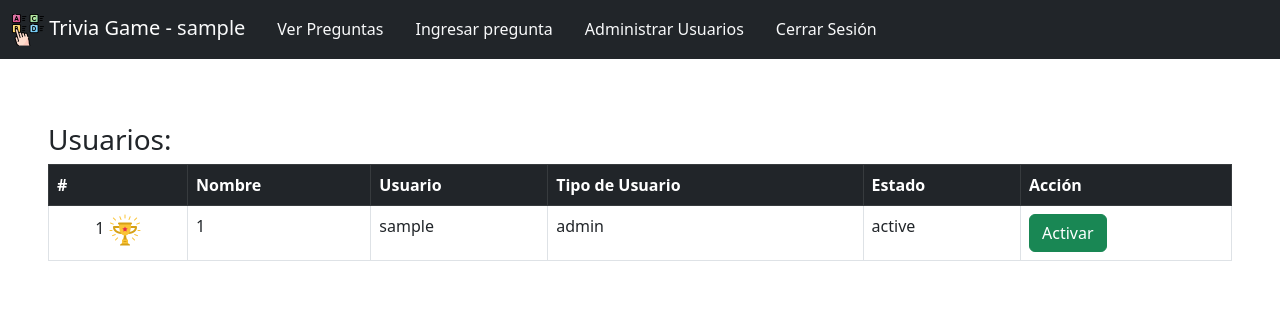
After one commit to JaccN7/TriviaGame, a Node project: template views/adminWatchUsers.ejs in a window 1280 px wide. The commit adds this page. Shown: the top 324 px of the page. Run offline with Node 20 templates, Linux system fonts and the light colour scheme; the template is opened without the code that fills it: most values are stand-ins (such as "Sample title", 1, 10 or a date in 2020); some libraries are stand-ins or nearby versions.

Commit message:
views reciben userName y userType

```diff
--- a/views/adminNewTriviaQuestion.ejs
+++ b/views/adminNewTriviaQuestion.ejs
@@ -1,5 +1,4 @@
-<%-include('templates/header', {tittle:'Crear Pregunta'})%>
-
+<%-include('templates/header', {tittle:'Crear Pregunta', userName: userName, userType: userType}) %>
 
     <div class="container-fluid px-5 my-5">
         <h3 class="text-center">Nueva Pregunta</h3>
--- a/views/adminUpdateTriviaQuestion.ejs
+++ b/views/adminUpdateTriviaQuestion.ejs
@@ -1,5 +1,5 @@
-<%- include('templates/header', {tittle: 'Modificar Pregunta'}) %>
-
+<%- include('templates/header', {tittle: 'Modificar Pregunta', userName: userName, userType: userType}) %>
+<h5 style="display: none;"> <%= userName %></h5>
 <div class="container-fluid px-5 my-5">
     <h3 class="text-center">Modificar Pregunta</h3>
     <form action="/web/updatetriviaquestion" method="POST" class="border border-light p-4">
--- a/views/adminWatchTriviaQuestions.ejs
+++ b/views/adminWatchTriviaQuestions.ejs
@@ -1,5 +1,5 @@
-<%- include('templates/header', {tittle: "Preguntas"}) %>
-
+<%- include('templates/header', {tittle: "Preguntas", userName: userName, userType: userType}) %>
+<h5 style="display: none;"> <%= userName %></h5>
     <div class="container-fluid d-flex justify-content-center flex-wrap">
             <!-- crear una tarjeta por cada pregunta del arreglo a recibir -->
             <% for (let i = 0; i < triviaQuestionArray.length; i++) { %>
--- /dev/null
+++ b/views/adminWatchUsers.ejs
@@ -0,0 +1,51 @@
+<%- include('templates/header', {tittle: "Gestionar usuarios", userName: userName, userType: userType}) %>
+<h5 style="display: none;"> <%= userName %></h5>
+<div class="col-md-12 mt-3 p-5">
+    <h3>Usuarios: </h3>
+    <table class="table table-hover table-bordered">
+        <thead class="table-dark">
+            <tr>
+                <th scope="col">#</th>
+                <!--th oculto con id-->
+                <th scope="col">Nombre</th>
+                <th scope="col">Usuario</th>
+                <th scope="col">Tipo de Usuario</th>
+                <th scope="col">Estado</th>
+                <th scope="col">Acción</th>
+            </tr>
+        </thead>
+        <tbody>
+            <% let i = 1; %>
+            <% if (usersDataArray.length > 0) { %>
+                <% usersDataArray.forEach(users => { %>
+                    <tr>
+                        <td class="text-center"><%= i++; %>
+                            <% if (users.userType ==="admin") { %>
+                                <img src="/../public/images/trophy.png" alt="Trophy" class="img-fluid imgIcon" />
+                            <% } else { %>
+                                <img src="/../public/images/medal.png" alt="Medal" class="img-fluid imgIcon" />
+                            <% } %>
+                            </td>
+                        <td><%= users.id %></td>
+                        <td><%= users.userName %></td>
+                        <td><%= users.userType %></td>
+                        <td><%= users.userStatus %></td>
+                        <td>
+                            <% if (users.userStatus ==="activo") { %>
+                                <button type="button" onclick="window.location='/web/disableUser/<%= users.userName %>'" class="btn btn-danger">
+                                    Desactivar
+                                </button>
+                            <% } else { %>
+                                <button type="button" onclick="window.location='/web/enableUser/<%= users.userName %>'" class="btn btn-success">
+                                    Activar
+                                </button>
+                            <% } %>
+                        </td>
+                    </tr>
+                    <% }) %>
+                <% } %>
+        </tbody>
+    </table>
+</div>
+
+<%- include('templates/footer') %>
--- a/views/error.ejs
+++ b/views/error.ejs
@@ -1,5 +1,5 @@
-<%- include('templates/header', {tittle: "Error"}) %>
-
+<%- include('templates/header', {tittle: "Error", userName: userName, userType: userType}) %>
+<h5 style="display: none;"> <%= userName %></h5>
     <div class="container-fluid">
         <div class="row m-auto px-5 mt-5">
             <div class="card text-center">
--- a/views/index.ejs
+++ b/views/index.ejs
@@ -1,5 +1,5 @@
-<%- include('templates/header', {tittle: "Inicio"}) %>
-
+<%- include('templates/header', {tittle: "Inicio", userName: userName, userType: userType}) %>
+<h5 style="display: none;"> <%= userName %></h5>
 <div class="container-fluid mt-3">
     <div class="row">
         <div class="col-md-12 text-center mt-5">
--- a/views/templates/header.ejs
+++ b/views/templates/header.ejs
@@ -17,4 +17,4 @@
 </head>
 
 <body>
-    <%- include('navbar') %>
+    <%- include('navbar', { userName: userName, userType: userType}) %>
--- a/views/templates/navbar.ejs
+++ b/views/templates/navbar.ejs
@@ -7,8 +7,17 @@
         <div class="collapse navbar-collapse" id="navbarSupportedContent">
             <a class="navbar-brand" href="/../">
                 <img src="/../public/images/trivia.png" class="img-fluid imgIcon" alt="Trivia" />
-                Trivia Game - <span class=""></span></a>
+                Trivia Game -
+                <% if (userName!="Anónimo") { %>
+                    <span class="text-light">
+                    <%= userName %>
+                    </span>
+                <% } %>
+            </a>
             <ul class="nav justify-content-end">
+
+                <% if (userName!="Anónimo") { %>
+                    <% if (userType==="admin") { %>
                         <li class="nav-item">
                             <a class="nav-link text-light" href="/web/triviaquestions">Ver Preguntas</a>
                         </li>
@@ -19,11 +28,21 @@
                             <a class="nav-link text-light" href="/web/registeredUsers">Administrar Usuarios</a>
                         </li>
                         <li class="nav-item">
+                            <a class="nav-link text-light" href="/web/logout">Cerrar Sesión</a>
+                        </li>
+                    <% } else {%>
+                        <li class="nav-item">
+                            <a class="nav-link text-light" href="/web/logout">Cerrar Sesión</a>
+                        </li>
+                    <% } %>
+                <% } else {%>
+                    <li class="nav-item">
                         <a class=" nav-link text-light" href="/web/signup"> Registrar Usuario</a>
                     </li>
                     <li class="nav-item">
                         <a class=" nav-link text-light" href="/web/login"> Iniciar Sesión</a>
                     </li>
+                <% } %>
             </ul>
         </div>
     </div>
```
Also changed, not shown: views/loginUsuario.ejs (+4 -5 lines), views/registroUsuario.ejs (+4 -5 lines), views/triviaGame.ejs (+12 -14 lines). Lines whose indentation alone changed are shown as unchanged.
